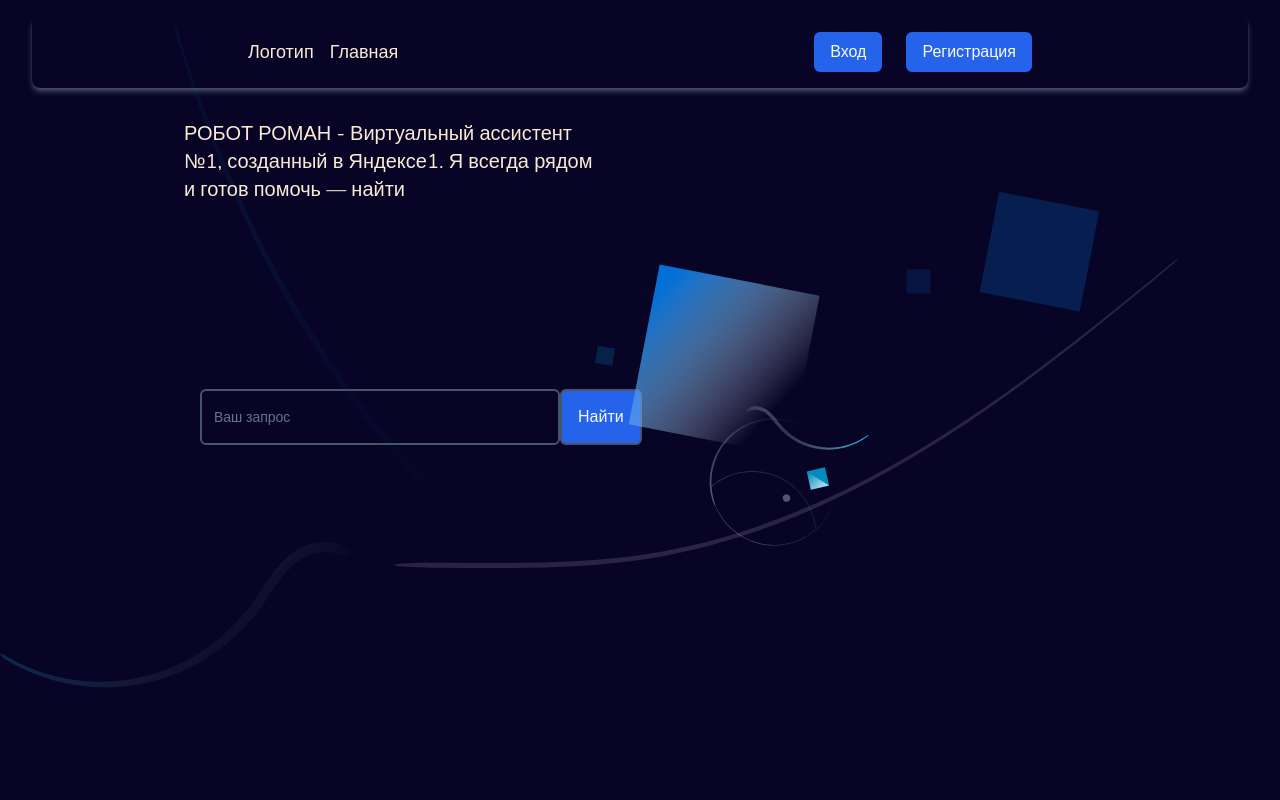
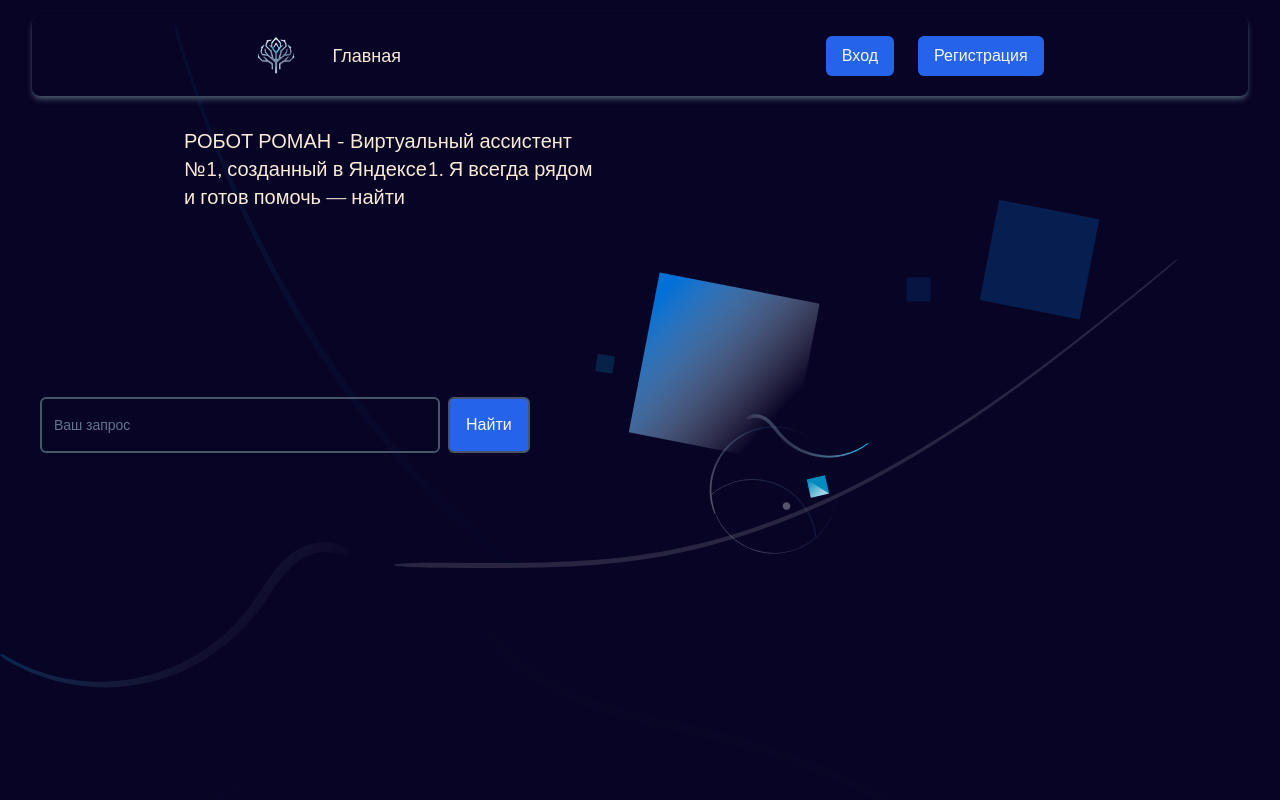
Before and after one commit to nuxtvue/roman, a React (Vite) app in the folder client/: page / in a window 1280 px wide. Shown: the top 800 px of the page. Built offline with nearby package versions, Linux system fonts and the light colour scheme.

Commit message:
йгукн

```diff
--- a/client/src/App copy.jsx
+++ b/client/src/App copy.jsx
@@ -5,6 +5,7 @@
 import PricingIllustration from "././assets/images/pricing-illustration.svg";
 import { Input } from "./components/ui/input";
 import { Button } from "./components/ui/button";
+
 function App() {
   const headerText = `РОБОТ РОМАН - Виртуальный ассистент №1, созданный в Яндексе1. Я
             всегда рядом и готов помочь — найти что‑нибудь в интернете, включить
--- a/client/src/components/FindQuery.jsx
+++ b/client/src/components/FindQuery.jsx
@@ -1,16 +1,34 @@
 import { Input } from "@/components/ui/input";
 import { Button } from "@/components/ui/button";
+import { useState } from "react";
 const FindQuery = () => {
+  const [queryGiga, setQueryGiga] = useState("");
+  const senQueryHandler = () => {};
   return (
     <div>
-      <div className="flex justify-start items-center md:ml-[200px]">
+      <div className="flex flex-col gap-4 mx-10">
+        <div className="flex gap-2">
           <Input
+            type="text"
+            onChange={(e) => setQueryGiga(e.target.value)}
             placeholder="Ваш запрос"
             className="w-1/3 h-14 text-md border-2 border-slate-600"
           />
-        <Button className="w-1/8 h-14 text-md border-2 border-slate-600">
+          <Button
+            className="w-1/8 h-14 text-md border-2 border-slate-600"
+            onClick={senQueryHandler}
+          >
             Найти
           </Button>
+        </div>
+        <div className=" bg-slate-950 w-1/3 h-auto">
+          {queryGiga && (
+            <div>
+              <span className="text-lg font-bold">Вы ввели запрос:</span>{" "}
+              {queryGiga}
+            </div>
+          )}
+        </div>
       </div>
     </div>
   );
--- a/client/src/components/TopMenu.jsx
+++ b/client/src/components/TopMenu.jsx
@@ -2,18 +2,19 @@
 import { Button } from "./ui/button";
 import { motion } from "motion/react";
 import RegisterForm from "./RegisterForm";
+import Logo from "@/assets/images/Logo.png";
 
 const TopMenu = ({ showRegister, setShowRegister }) => {
   console.log(showRegister);
   return (
-    <div className="flex flex-row justify-around items-center gap-4 mt-4 mx-8 text-lg p-4 shadow-md shadow-slate-600 rounded-lg w-[95%]">
-      <div className="flex flex-row gap-4">
+    <div className="flex flex-row justify-around items-center gap-4 mt-4 mx-8 text-lg shadow-md shadow-slate-600 rounded-lg w-[95%]">
+      <div className="flex flex-row gap-4 items-center">
         <motion.div
           initial={{ opacity: 0, transform: "translateY(-60px)" }}
           animate={{ opacity: 1, transform: "translateY(0px)" }}
           transition={{ duration: 1 }}
         >
-          Логотип
+          <img src={Logo} alt="logo" className="w-20" />
         </motion.div>
         <div>Главная</div>
       </div>
```
Also changed, not shown: client/src/assets/images/logo.jpg (added), client/src/assets/images/logo.png (added). Lines whose indentation alone changed are shown as unchanged.
